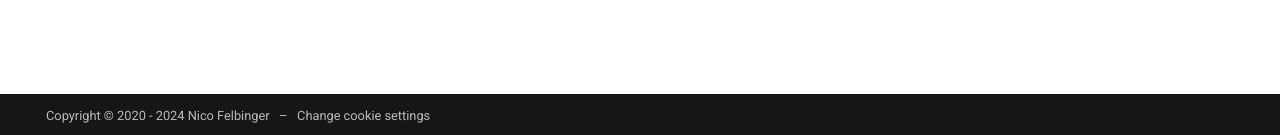
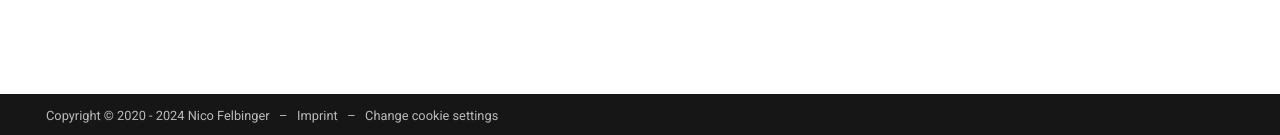
Before and after one commit to felbingereu/website, an MkDocs documentation site: the page built from docs/index.md, in a window 1280 px wide. Shown: the part 762-897 px from the top of the page. Built offline with MkDocs 1.6.1 and Material for MkDocs 9.7.7, drawn with Linux system fonts in a browser that asks for light colours; plug-ins that fetch from the network failed and are left out.

Commit message:
add imprint

```diff
--- a/mkdocs.yml
+++ b/mkdocs.yml
@@ -1,7 +1,10 @@
 site_name: felbinger.eu
 site_url: https://felbinger.eu/
 copyright: >-
-  Copyright &copy; 2020 - 2024 Nico Felbinger &nbsp; – &nbsp;
+  Copyright &copy; 2020 - 2024 Nico Felbinger
+  &nbsp; – &nbsp;
+  <a href="/imprint.html">Imprint</a>
+  &nbsp; – &nbsp;
   <a href="#__consent">Change cookie settings</a>
 
 exclude_docs: |
@@ -61,6 +64,7 @@ plugins:
   - git-revision-date
   - git-revision-date-localized
   - offline
+  - privacy
   - search:
       lang: en
   - blog:
```
Also changed, not shown: docs/imprint.html (added, +7 -0 lines), 1 other file.
